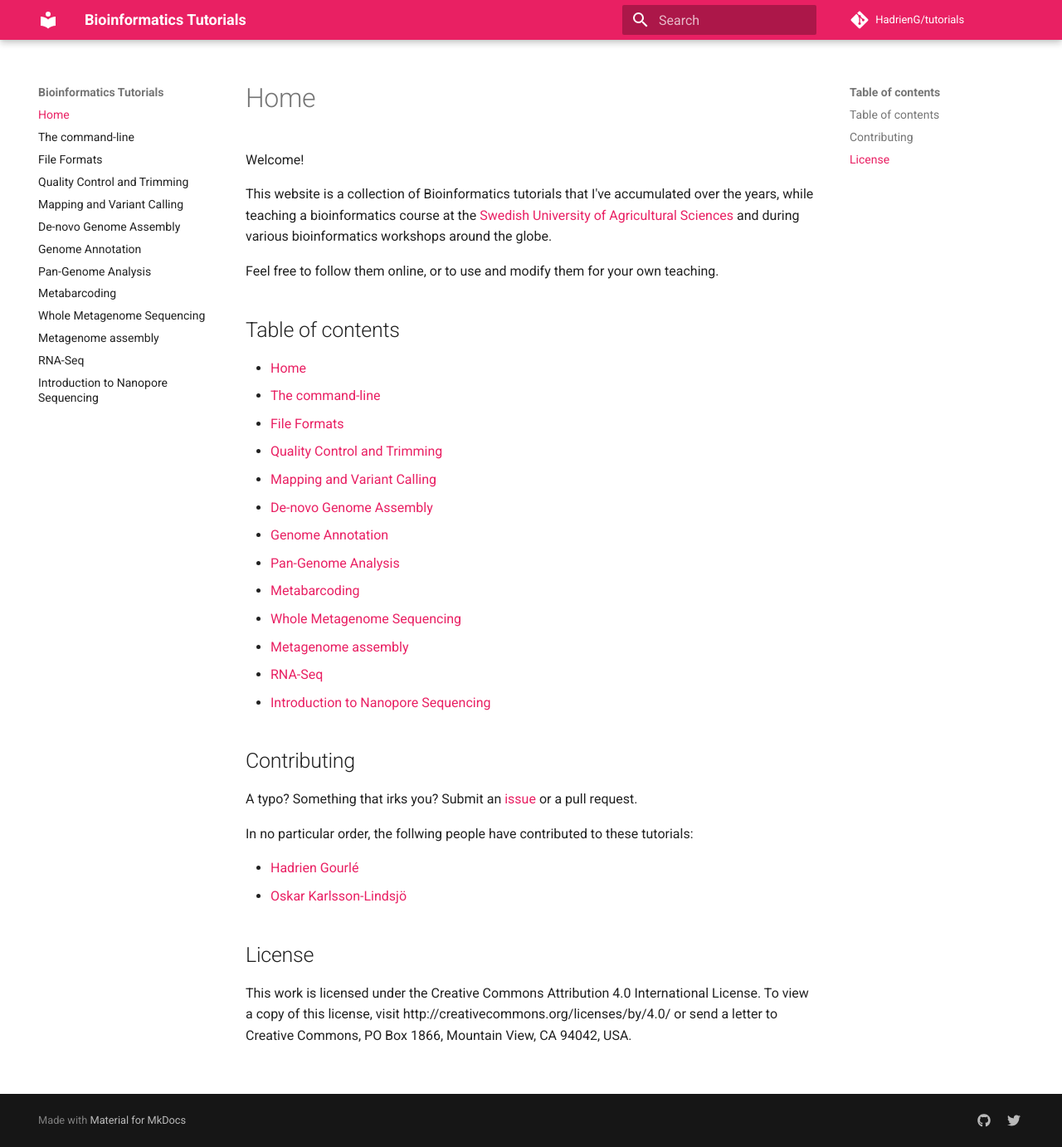
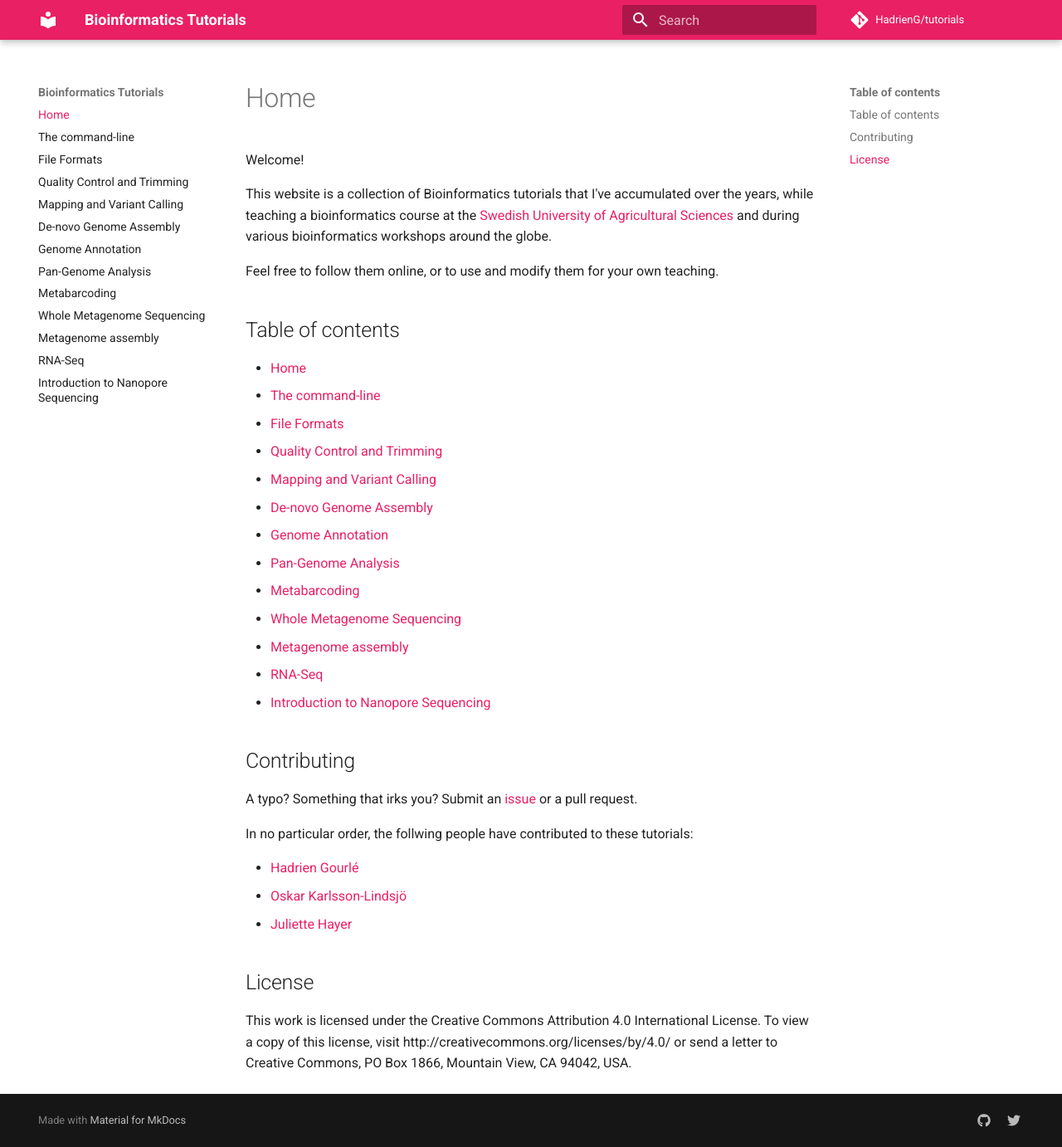
Before and after one commit to HadrienG/tutorials, an MkDocs documentation site: the page built from docs/index.md, in a window 1280 px wide and 1382 px high. Shown: the whole window at 83% size. Built offline with MkDocs 1.6.1 and Material for MkDocs 9.7.7, drawn with Linux system fonts in a browser that asks for light colours; comment, search, counter and statistics services are not loaded; old or Windows-style settings are respelled for this version of MkDocs.

Commit message:
added jhayer as contrib

```diff
--- a/docs/index.md
+++ b/docs/index.md
@@ -31,6 +31,7 @@ In no particular order, the follwing people have contributed to these tutorials:
 
 * [Hadrien Gourlé](https://github.com/HadrienG)
 * [Oskar Karlsson-Lindsjö](https://github.com/Ackia)
+* [Juliette Hayer](https://github.com/jhayer)
 
 ## License
 
```
